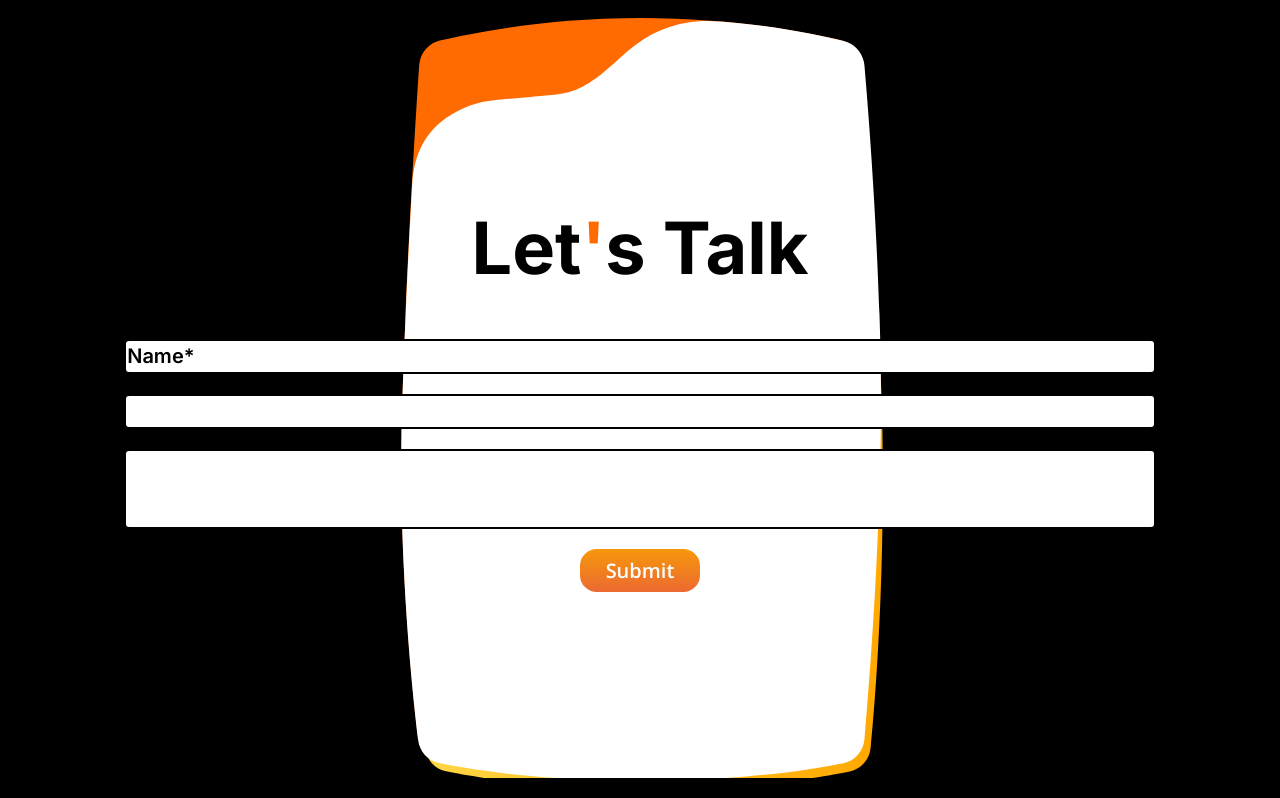
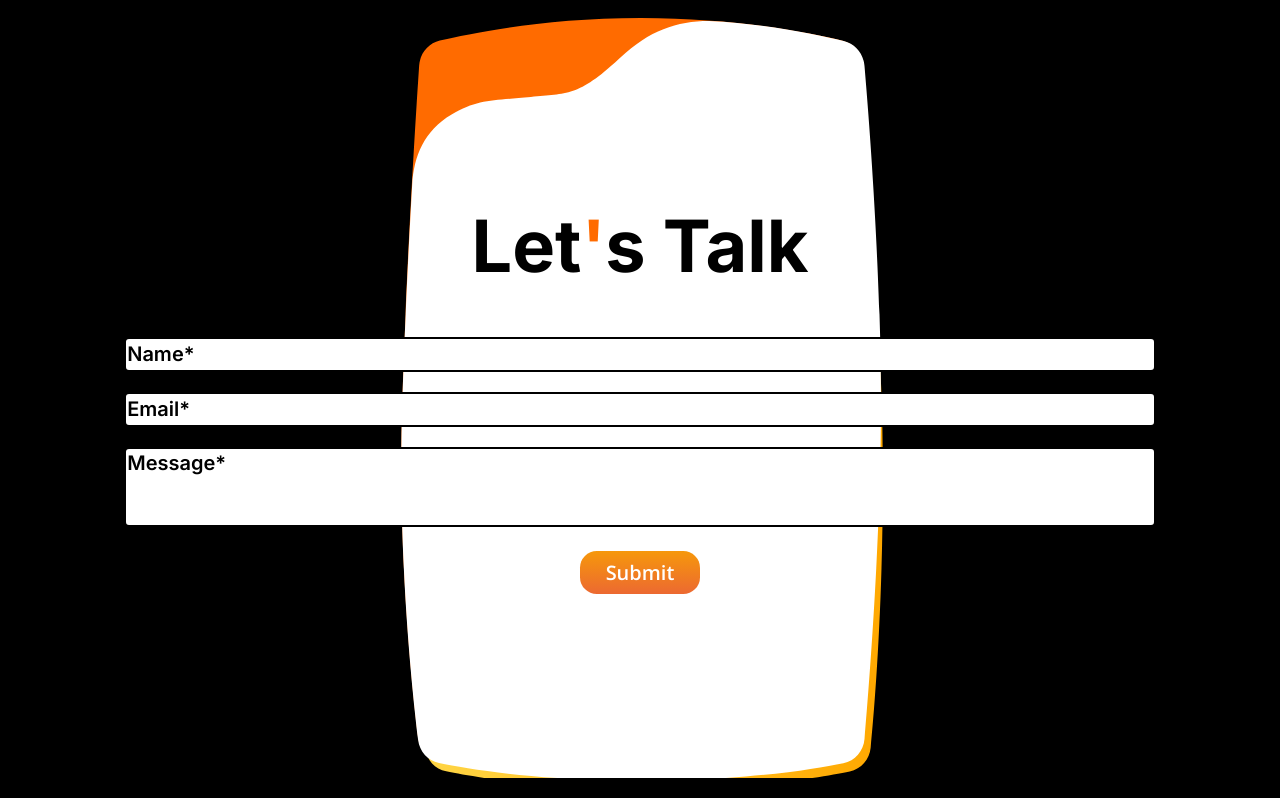
Before and after one commit to JulianJesacher/Portfolio, a plain HTML site: page index.html in a window 1280 px wide. Shown: the part 2989-3787 px from the top of the page. Drawn offline with nearby package versions, Linux system fonts and the light colour scheme; no server answers; a web font is replaced by a local one.

Commit message:
Add placeholder to all input and textarea fields

```diff
--- a/index.html
+++ b/index.html
@@ -241,7 +241,7 @@
                     <h1>Let<span>'</span>s Talk</h1>
                     <div class="contact-me-form">
                         <div>
-                            <input type="text" id="nameInput" required />
+                            <input type="text" id="nameInput" placeholder=" " />
                             <label for="nameInput">
                                 <span style="transition-delay: 0ms">N</span>
                                 <span style="transition-delay: 50ms">a</span>
@@ -250,8 +250,30 @@
                                 <span style="transition-delay: 200ms">*</span>
                             </label>
                         </div>
-                        <input type="email" id="emailInput" required />
-                        <textarea name="Message" id="messageInput" cols="30" rows="10" required></textarea>
+                        <div>
+                            <input type="email" id="emailInput" placeholder=" " />
+                            <label for="emailInput">
+                                <span style="transition-delay: 0ms">E</span>
+                                <span style="transition-delay: 50ms">m</span>
+                                <span style="transition-delay: 100ms">a</span>
+                                <span style="transition-delay: 150ms">i</span>
+                                <span style="transition-delay: 200ms">l</span>
+                                <span style="transition-delay: 250ms">*</span>
+                            </label>
+                        </div>
+                        <div>
+                            <textarea name="Message" id="messageInput" cols="30" rows="10" required></textarea>
+                            <label for="messageInput">
+                                <span style="transition-delay: 0ms">M</span>
+                                <span style="transition-delay: 50ms">e</span>
+                                <span style="transition-delay: 100ms">s</span>
+                                <span style="transition-delay: 150ms">s</span>
+                                <span style="transition-delay: 200ms">a</span>
+                                <span style="transition-delay: 250ms">g</span>
+                                <span style="transition-delay: 300ms">e</span>
+                                <span style="transition-delay: 350ms">*</span>
+                            </label>
+                        </div>
                     </div>
                     <button id="sendEmailButton" class="contact-btn">Submit</button>
                 </div>
--- a/styles/contact-me-page.styles.css
+++ b/styles/contact-me-page.styles.css
@@ -66,13 +66,15 @@
     resize: none;
 }
 
+/*Moving input labels*/
 .contact-me-form div {
     position: relative;
 }
 
 .contact-me-form label {
     position: absolute;
-    top: calc(var(--contact-me-form-input-height)/2 - var(--contact-me-form-placeholder-size)/2);
+    --placeholder-top-position: calc(var(--contact-me-form-input-height)/2 - var(--contact-me-form-placeholder-size)/2);
+    top: var(--placeholder-top-position);
     left: 0.2rem;
     font-size: 0;
 }
@@ -84,8 +86,13 @@
 }
 
 .contact-me-form input:focus+label span,
-.contact-me-form input:valid+label span{
-    transform: translate(-5px, -30px);
+.contact-me-form input:not(:placeholder-shown)+label span,
+.contact-me-form textarea:focus+label span,
+.contact-me-form textarea:valid+label span {
+    --shrink-factor: 0.6;
+    --y-transition: calc(-1*(var(--contact-me-form-input-height) - var(--contact-me-form-placeholder-size)*(1 - var(--shrink-factor))));
+    transform: translate(0, var(--y-transition));
+    font-size: calc(var(--contact-me-form-placeholder-size)*var(--shrink-factor));
 }
 
 .contact-me-content button {
```
